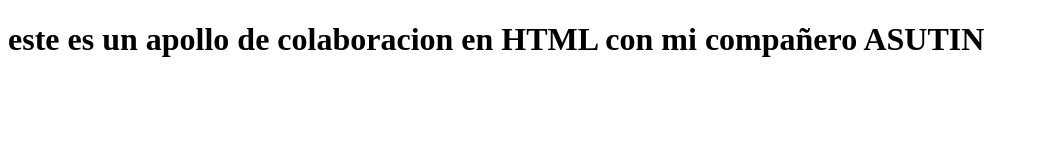
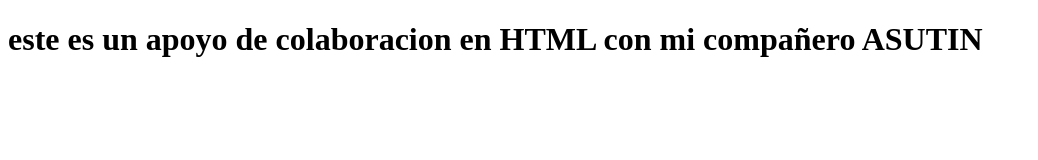
Before and after one commit to MynorEscobar/actividad19marzo, a plain HTML site: page Austin.html in a window 1280 px wide. Shown: the whole page, without its empty margins (0-1038 px from the left). Drawn offline with Linux system fonts and the light colour scheme.

Commit message:
Update Austin.html

```diff
--- a/Austin.html
+++ b/Austin.html
@@ -5,6 +5,6 @@
     <title>apoyo</title>
   </head>
   <body>
-    <h1> este es un apollo de colaboracion en HTML con mi compañero ASUTIN</h1>
+    <h1> este es un apoyo de colaboracion en HTML con mi compañero ASUTIN</h1>
   </body>
 </html>
```
